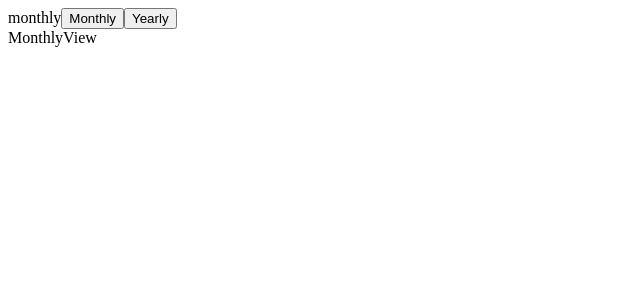
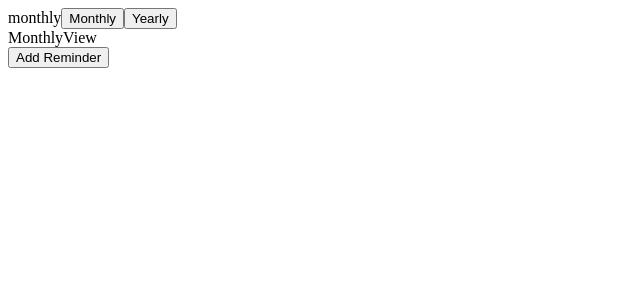
Before and after one commit to edwinvrgs/react-redux-calendar, a React (Create React App) app: page / in a window 1280 px wide. Shown: the top 300 px of the page, without its empty margins (0-640 px from the left). Built offline with nearby package versions, Linux system fonts and the light colour scheme.

Commit message:
Add reminder basic feature
- Include components with basic features

```diff
--- /dev/null
+++ b/src/components/Calendar/components/AddReminderButton/index.js
@@ -0,0 +1,15 @@
+import React from 'react'
+import PropTypes from 'prop-types'
+
+const AddReminderButton = props => {
+  return (
+    <div>
+      <button onClick={ () => console.log('Reminder added') }>Add Reminder
+      </button>
+    </div>
+  )
+}
+
+AddReminderButton.propTypes = {}
+
+export default AddReminderButton
--- /dev/null
+++ b/src/components/Calendar/components/RemindersList/index.js
@@ -0,0 +1,14 @@
+import React     from 'react'
+import PropTypes from 'prop-types'
+
+const RemindersList = props => {
+  return (
+    <div>
+      RemindersList
+    </div>
+  )
+}
+
+RemindersList.propTypes = {}
+
+export default RemindersList
--- a/src/components/Calendar/components/Tile/index.js
+++ b/src/components/Calendar/components/Tile/index.js
@@ -1,10 +1,12 @@
 import React     from 'react'
 import PropTypes from 'prop-types'
+
+import RemindersList from '../RemindersList'
 
 const Tile = props => {
   return (
     <div>
-      Tile
+      <RemindersList />
     </div>
   )
 }
--- a/src/components/Calendar/components/index.js
+++ b/src/components/Calendar/components/index.js
@@ -1,4 +1,5 @@
-export { default as Tile }              from './Tile'
-export { default as Header }            from './Header'
-export { default as MonthlyView }       from './MonthlyView'
-export { default as YearlyView }        from './YearlyView'
+export { default as Tile }                     from './Tile'
+export { default as Header }                   from './Header'
+export { default as MonthlyView }              from './MonthlyView'
+export { default as YearlyView }               from './YearlyView'
+export { default as AddReminderButton }        from './AddReminderButton'
--- a/src/components/Calendar/index.js
+++ b/src/components/Calendar/index.js
@@ -3,7 +3,12 @@ import PropTypes                    from 'prop-types'
 
 import { DEFAULT_CALENDAR_VIEW } from '../../config/constants'
 
-import { Header, MonthlyView, YearlyView } from './components'
+import {
+  Header,
+  MonthlyView,
+  YearlyView,
+  AddReminderButton,
+} from './components'
 
 const Calendar = props => {
   const [viewType, setViewType] = useState(DEFAULT_CALENDAR_VIEW)
@@ -20,6 +25,7 @@ const Calendar = props => {
         setViewType={ setViewType }
       />
       { views[viewType] }
+      <AddReminderButton />
     </div>
   )
 }
```
